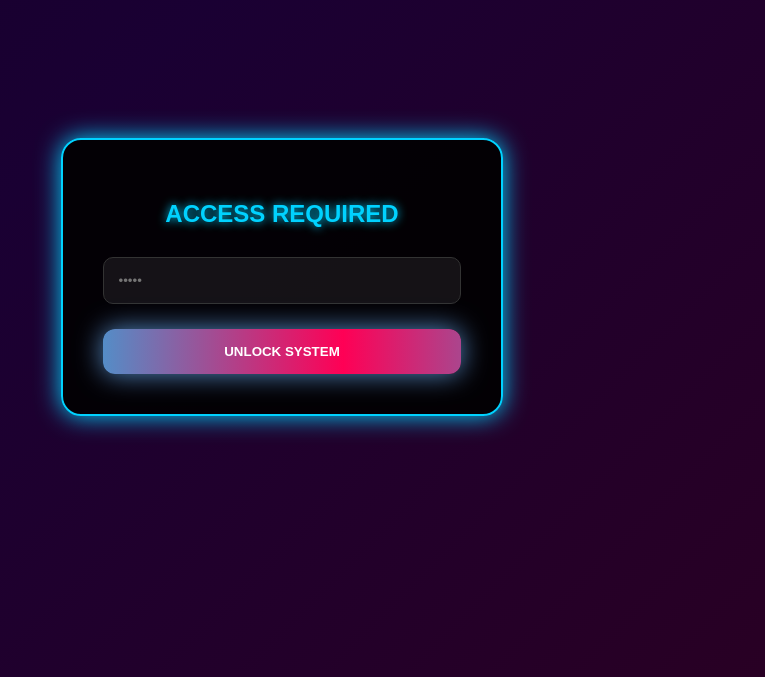
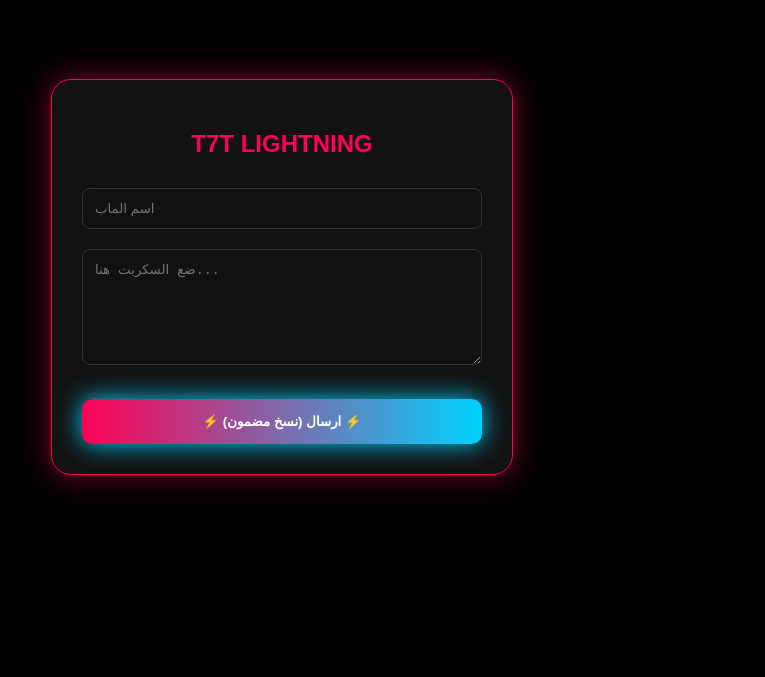
Before and after one commit to T7Tjjjjjjao/serT7T, a plain HTML site: page index.html in a window 1280 px wide. Shown: the part 123-800 px from the top of the page, without its empty margins (358-1123 px from the left). Drawn offline with Linux system fonts and the light colour scheme.

Commit message:
Refactor index.html for final fixes and style updates
Updated the title and modified styles for the main container and buttons. Removed the lock screen and adjusted the functionality for sending scripts.

```diff
--- a/index.html
+++ b/index.html
@@ -3,98 +3,60 @@
 <head>
     <meta charset="UTF-8">
     <meta name="viewport" content="width=device-width, initial-scale=1.0">
-    <title>T7T | Lightning Hub</title>
+    <title>T7T | Final Fix</title>
     <link rel="stylesheet" href="https://cdnjs.cloudflare.com/ajax/libs/font-awesome/6.0.0/css/all.min.css">
     <style>
         body {
-            margin: 0;
-            background: linear-gradient(135deg, #000 0%, #1a0033 50%, #4b0000 100%);
-            background-size: 400% 400%;
-            animation: lightningBg 8s ease infinite;
-            color: #fff;
-            font-family: 'Arial', sans-serif;
-            display: flex; justify-content: center; align-items: center; height: 100vh;
-            overflow: hidden;
+            margin: 0; background: #000; color: #fff; font-family: 'Arial', sans-serif;
+            display: flex; justify-content: center; align-items: center; height: 100vh; overflow: hidden;
         }
-        @keyframes lightningBg { 0% { background-position: 0% 50%; } 50% { background-position: 100% 50%; } 100% { background-position: 0% 50%; } }
-
-        #lock-screen { text-align: center; background: rgba(0,0,0,0.9); padding: 40px; border: 2px solid #00d2ff; border-radius: 20px; box-shadow: 0 0 25px #00d2ff; }
-
-        #main-container { display: none; width: 90%; max-width: 450px; background: rgba(15, 15, 15, 0.9); padding: 30px; border-radius: 30px; border: 1px solid #ff0055; box-shadow: 0 0 50px rgba(255, 0, 85, 0.4); backdrop-filter: blur(15px); }
-
-        .flash-btn { width: 100%; padding: 15px; border: none; border-radius: 12px; background: linear-gradient(90deg, #ff0055, #00d2ff, #ff0055); background-size: 200%; color: white; font-weight: 900; cursor: pointer; transition: 0.5s; animation: flashEffect 3s linear infinite; text-transform: uppercase; margin-top: 15px; }
-        @keyframes flashEffect { 0% { background-position: 0%; box-shadow: 0 0 10px #ff0055; } 50% { box-shadow: 0 0 35px #00d2ff; } 100% { background-position: 200%; box-shadow: 0 0 10px #ff0055; } }
-
-        input, textarea { width: 100%; margin: 10px 0; padding: 15px; background: rgba(255,255,255,0.07); border: 1px solid #333; color: #00d2ff; border-radius: 10px; box-sizing: border-box; outline: none; }
-
-        .copy-btn { background: #222; color: #00d2ff; border: 1px solid #00d2ff; padding: 5px 10px; border-radius: 5px; cursor: pointer; float: right; font-size: 12px; transition: 0.3s; }
-        .copy-btn:hover { background: #00d2ff; color: #000; }
-
-        .social-icons { display: flex; justify-content: center; gap: 40px; margin-top: 30px; }
-        .social-icons i { font-size: 38px; cursor: pointer; transition: 0.4s; color: #fff; }
-        .fa-tiktok:hover { color: #ff0050; filter: drop-shadow(0 0 15px #ff0050); }
-        .fa-discord:hover { color: #5865F2; filter: drop-shadow(0 0 15px #5865F2); }
+        #main-container {
+            width: 90%; max-width: 400px; background: rgba(20, 20, 20, 0.95); padding: 30px;
+            border-radius: 20px; border: 1px solid #ff0055; text-align: center;
+            box-shadow: 0 0 30px rgba(255, 0, 85, 0.5);
+        }
+        .flash-btn {
+            width: 100%; padding: 15px; border: none; border-radius: 10px;
+            background: linear-gradient(90deg, #ff0055, #00d2ff); color: white;
+            font-weight: bold; cursor: pointer; margin-top: 20px; animation: glow 2s infinite;
+        }
+        @keyframes glow { 0%, 100% { box-shadow: 0 0 10px #ff0055; } 50% { box-shadow: 0 0 25px #00d2ff; } }
+        input, textarea {
+            width: 100%; margin: 10px 0; padding: 12px; background: #111;
+            border: 1px solid #333; color: #00d2ff; border-radius: 8px; box-sizing: border-box;
+        }
     </style>
 </head>
 <body>
 
-<div id="lock-screen">
-    <h2 style="color:#00d2ff; text-shadow: 0 0 10px #00d2ff;">ACCESS REQUIRED</h2>
-    <input type="password" id="p" placeholder="•••••">
-    <button class="flash-btn" onclick="auth()">Unlock System</button>
-</div>
-
 <div id="main-container">
-    <h2 style="text-align:center; color:#ff0055; text-shadow: 0 0 15px #ff0055;">T7T SCRIPT HUB</h2>
-    <input type="text" id="m" placeholder="اسم الماب (بالعربي)">
-
-    <div style="width: 100%; overflow: hidden; margin-top: 10px;">
-        <button class="copy-btn" onclick="copyAction()">Copy Script</button>
-    </div>
-    <textarea id="s" rows="6" placeholder="Paste script here..."></textarea>
-
-    <button class="flash-btn" onclick="send()">⚡ ارسال بنور البرق ⚡</button>
-
-    <div class="social-icons">
-        <i class="fab fa-tiktok" onclick="window.open('https://www.tiktok.com/@t7_t777')"></i>
-        <i class="fab fa-discord" onclick="window.open('https://discord.com/invite/HxFkpWcBDv')"></i>
-    </div>
+    <h2 style="color:#ff0055;">T7T LIGHTNING</h2>
+    <input type="text" id="m" placeholder="اسم الماب">
+    <textarea id="s" rows="6" placeholder="ضع السكربت هنا..."></textarea>
+    <button class="flash-btn" onclick="send()">⚡ ارسال (نسخ مضمون) ⚡</button>
 </div>
 
 <script>
-    function auth() {
-        if(document.getElementById('p').value === "71700") {
-            document.getElementById('lock-screen').style.display='none';
-            document.getElementById('main-container').style.display='block';
-        } else { alert("Wrong Code!"); }
-    }
-
-    function copyAction() {
-        const text = document.getElementById('s');
-        text.select();
-        document.execCommand('copy');
-        alert("Copied to clipboard! ⚡");
-    }
-
     async function send() {
         const m = document.getElementById('m').value;
         const s = document.getElementById('s').value;
         const url = "https://discord.com/api/webhooks/1457279944630730752/88Z2uQzv3eFV5_X-hMb5omJlDc6AjvDUjk-FRMG1XCnmFOf7AuMbYAqAvXXBOwhkU5C2";
 
-        if(!m || !s) return alert("Please fill all fields!");
+        if(!m || !s) return alert("عب البيانات!");
 
-        // هذا هو السر: إرسال كل شيء في "content" وبدون "embeds" نهائياً
-        // هذا التنسيق يضمن ظهور خيار النسخ عند الضغط المطول في الجوال
+        // سنرسل السكربت كرسالة نصية بسيطة جداً لضمان ظهور خيار النسخ
         const payload = {
-            content: `@here\n@ᵀ⁷ᵀ 〆 『 منشن سكربتات 』\n\n**سكربت ماب:** ${m}\n\n\`\`\`\n${s}\n\`\`\`\n**اضغط مطولاً على السكربت للنسخ 👆🏻🫡**\n\n**حقوقنا : T7T**`
+            content: `@here\n🚀 **سكربت جديد لماب:** ${m}\n\n${s}\n\n**الحقوق: T7T**`
         };
 
         try {
-            await fetch(url, { method: 'POST', headers: {'Content-Type': 'application/json'}, body: JSON.stringify(payload) });
-            alert("Sent! Members can now copy easily ⚡🚀");
-            document.getElementById('m').value = "";
-            document.getElementById('s').value = "";
-        } catch (e) { alert("Error!"); }
+            await fetch(url, {
+                method: 'POST',
+                headers: {'Content-Type': 'application/json'},
+                body: JSON.stringify(payload)
+            });
+            alert("تم الإرسال! جرب النسخ الآن ⚡");
+        } catch (e) { alert("خطأ!"); }
     }
 </script>
 </body>
```
